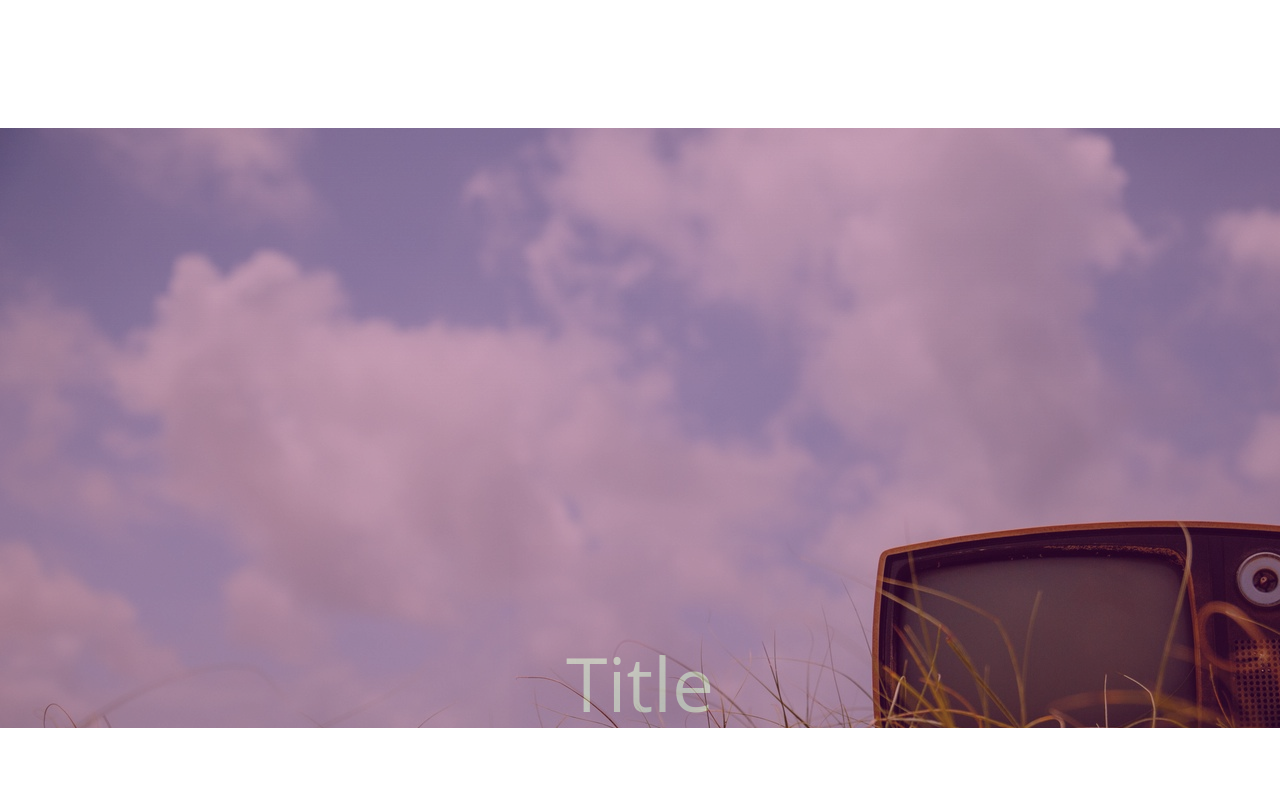
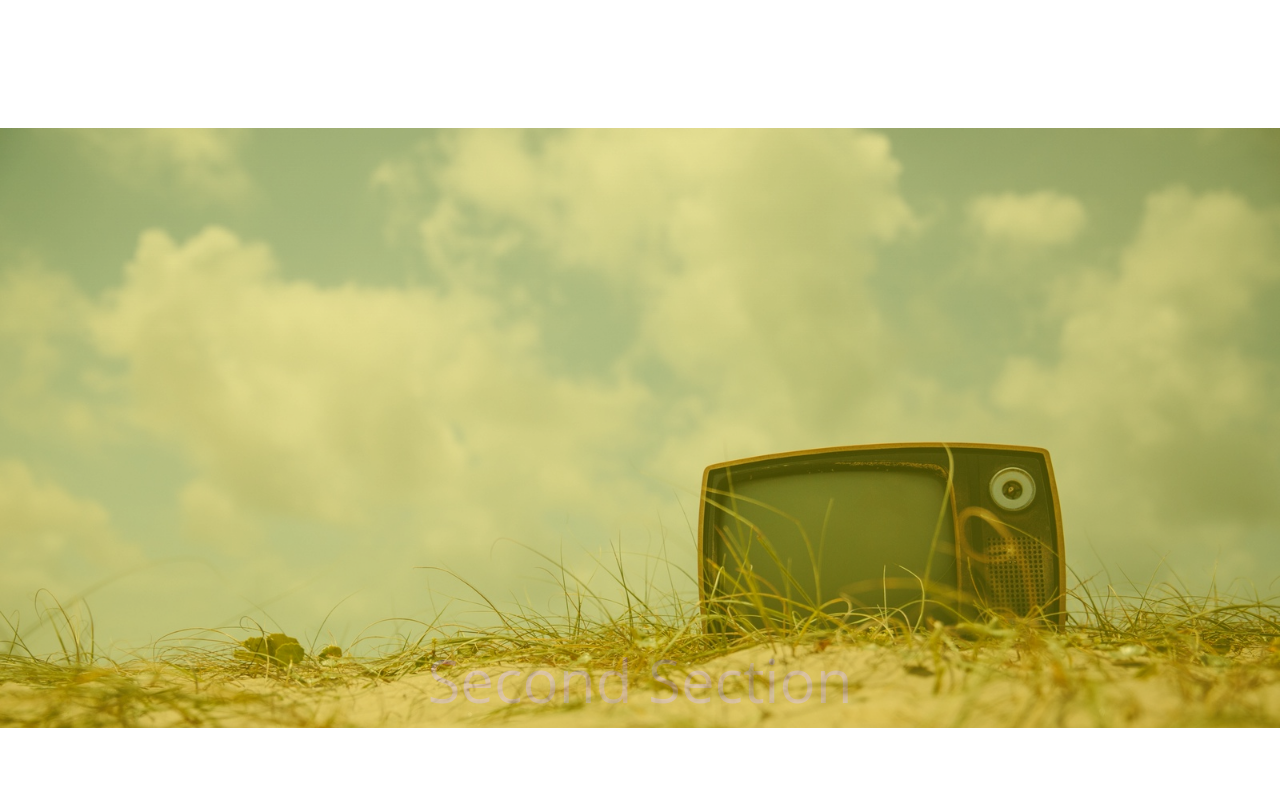
Before and after one commit to valecarlos/ParallaxStickyHeaders, a plain HTML site: page index.html in a window 1280 px wide. Shown: the part 980-1780 px from the top of the page. Drawn offline with Linux system fonts and the light colour scheme.

Commit message:
fade in changes

```diff
--- a/css/main.css
+++ b/css/main.css
@@ -66,8 +66,8 @@ img{
 	height: 600px;
 }
 .CoverDiv{
-	/*background-color: rgba(255,0,0,0.5);*/
-	background-color: purple;
+	/*background-color: rgba(255,0,0,0.5);
+	background-color: purple;*/
 	opacity: 0;
 	top:0;
 	left: 0;
@@ -75,14 +75,22 @@ img{
 	bottom: 0;
 	position: absolute;
 	display: flex;
-	justify-content: center;
-	align-items: center;
+}
 
+.CoverDivPurple{
+	background-color: purple;
+}
+
+.CoverDivYellow{
+	background-color: yellow;
 }
 .Titles{
 	color: white;
-	font-size: 5em;
+	font-size: 4em;
 	position: absolute;
+	width: 100%;
+	text-align: center;
+	bottom: 0px;
 	/*bottom: 50%;
 	text-align: center;*/
 }
@@ -93,6 +101,7 @@ img{
 	background-image: url(../img/tv.jpg);
 	position: relative;
 	background-repeat: no-repeat;
+	background-size: cover;
 }
 
 .ThirdSection{
@@ -101,6 +110,7 @@ img{
 	background-image: url(../img/RockyMountains.jpg);
 	position: relative;
 	background-repeat: no-repeat;
+	background-size: cover;
 }
 
 .fixHeader{
--- a/index.html
+++ b/index.html
@@ -22,8 +22,8 @@
 	</article>
 	<div id="anchorDiv" class="anchorDivs">
 		<div class="SecondSection">
-			<div id="SecondCover" class ="CoverDiv">
-				<div id="SecondTitle" class= "Titles">Title</div>
+			<div id="SecondCover" class ="CoverDiv CoverDivYellow">
+				<div id="SecondTitle" class= "Titles">Second Section</div>
 			</div>
 		</div>
 	</div>
@@ -43,8 +43,8 @@
 	</div>
 	<div id="anchorDivtwo" class="anchorDivs">
 		<div class="ThirdSection">
-			<div id="ThirdCover" class ="CoverDiv">
-				<div id="ThirdTitle" class= "Titles">Title</div>
+			<div id="ThirdCover" class ="CoverDiv CoverDivPurple">
+				<div id="ThirdTitle" class= "Titles">Third Section</div>
 			</div>
 		</div>
 	</div>
--- a/js/myParallaxFunctions.js
+++ b/js/myParallaxFunctions.js
@@ -16,11 +16,10 @@ $(window).scroll(function()
 	if(windowScroll > $('.SecondSection').offset().top){
 
 		var opacity = (windowScroll - $('.SecondSection').offset().top) / (windowScroll / 2);
-		var moveTitleBy = (windowScroll - $('.SecondSection').offset().top)/6.3;
-    	if (opacity < 0.5){
-    		$('#SecondCover').css({'opacity': opacity});
-    		}
-    	$('#SecondTitle').css({'top': moveTitleBy + '%'});
+		//var moveTitleBy = (windowScroll - $('.SecondSection').offset().top)/6.3;
+    	$('#SecondCover').css({'opacity': opacity});
+    	//$('#SecondTitle').css({'top': moveTitleBy + '%'});
+
 	}
 	$('.SecondSection').toggleClass('fixHeader', $(window).scrollTop() > $('#anchorDiv').offset().top+520);
 
@@ -28,13 +27,13 @@ $(window).scroll(function()
 	if(windowScroll > $('.ThirdSection').offset().top){
 
 		var opacity = (windowScroll - $('.ThirdSection').offset().top) / (windowScroll / 2);
-		var moveTitleBy = (windowScroll - $('.ThirdSection').offset().top)/6.3;
+		//var moveTitleBy = (windowScroll - $('.ThirdSection').offset().top)/6.3;
 
     	if (opacity < 0.5){
     		$('#ThirdCover').css({'opacity': opacity});
     		}
-    	console.log(moveTitleBy)
-    	$('#ThirdTitle').css({'top': moveTitleBy + '%'});
+    	//console.log(moveTitleBy)
+    	//$('#ThirdTitle').css({'top': moveTitleBy + '%'});
 	}
 
   	$('.ThirdSection').toggleClass('fixHeader', $(window).scrollTop() > $('#anchorDivtwo').offset().top+520);
```
